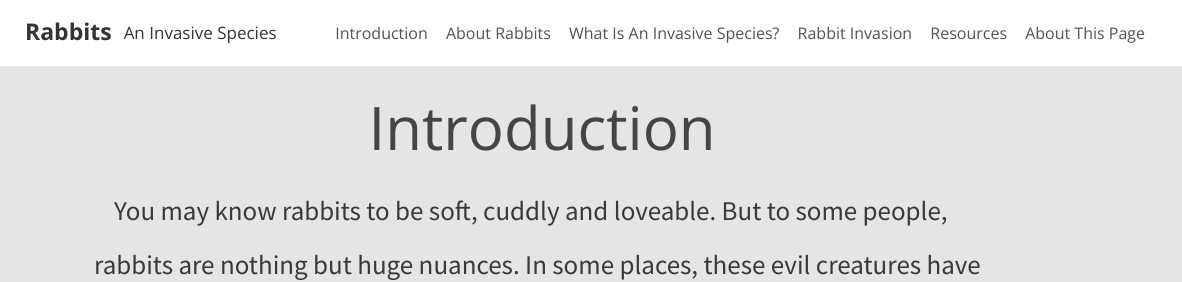
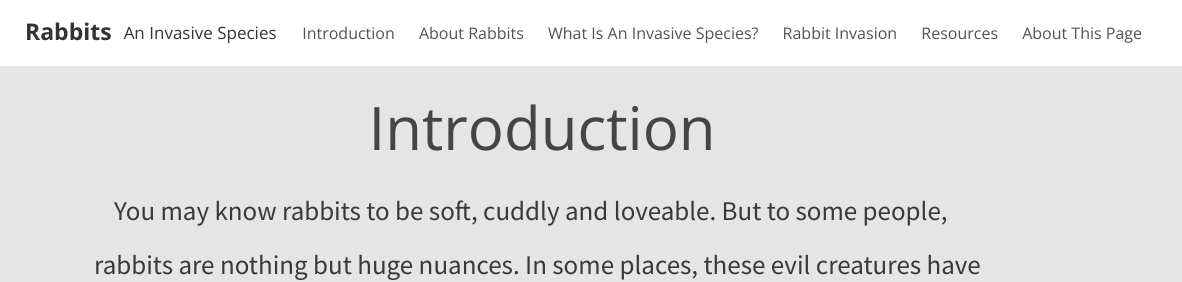
Before and after one commit to SanPilot/group4, a plain HTML site: page index.html in a window 1280 px wide. Shown: the top 282 px of the page, 98-1280 px from the left. Drawn offline with nearby package versions, Linux system fonts and the light colour scheme.

Commit message:
Spaced out menu items

```diff
--- a/static/styles/index.css
+++ b/static/styles/index.css
@@ -48,7 +48,7 @@ a {
 .menuitem {
 	height: 100%;
 	display: inline-block;
-	padding: 12px 7px 12px 7px;
+	padding: 12px 10px 12px 10px;
 }
 /* Main Body Styles */
 #header {
```
